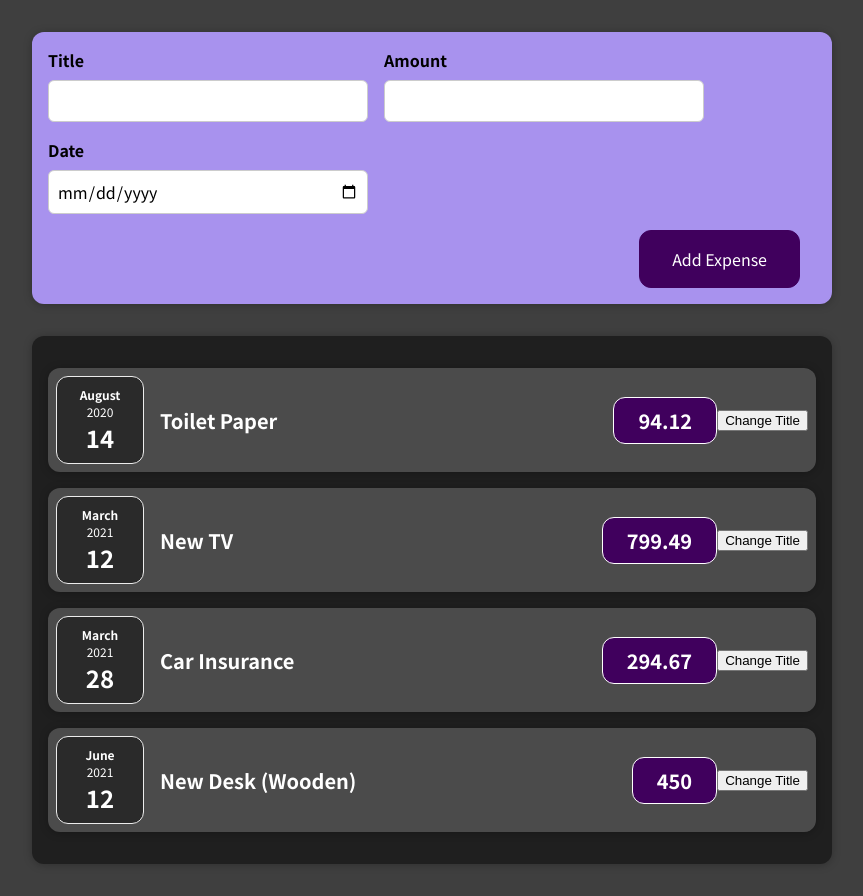
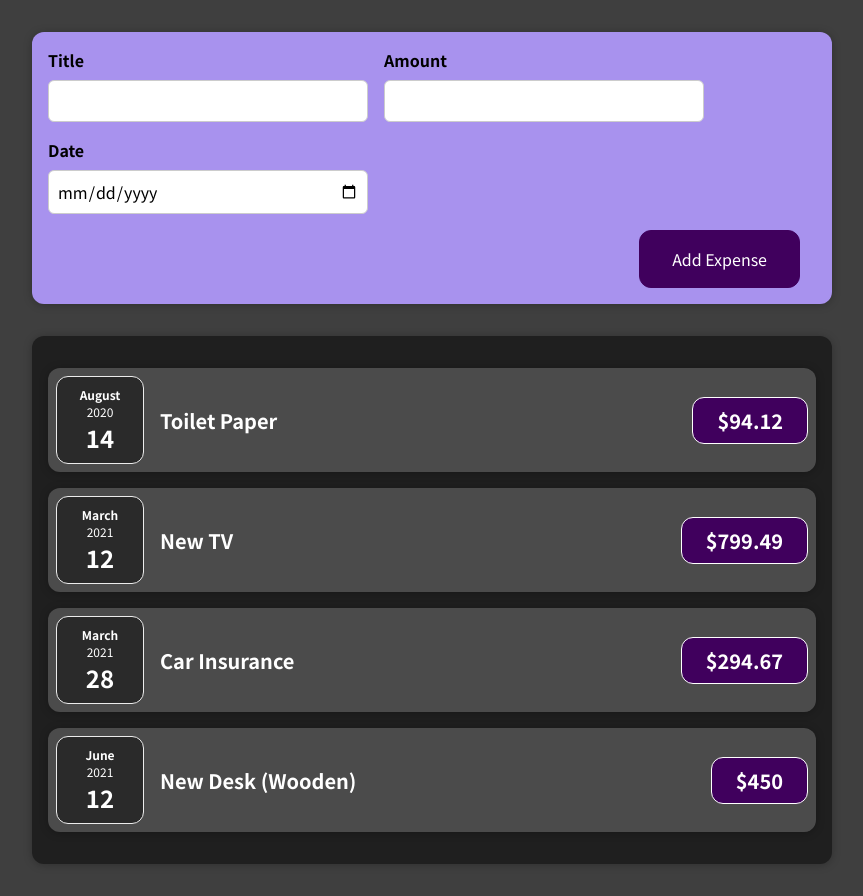
Before and after one commit to ayv8er/expensetracker, a React (Create React App) app: page / in a window 1280 px wide. Shown: the whole page, without its empty margins (208-1071 px from the left). Built offline with nearby package versions, Linux system fonts and the light colour scheme.

Commit message:
form submission updates expenses state with the input object from inputs

```diff
--- a/src/App.js
+++ b/src/App.js
@@ -1,8 +1,10 @@
+import { useState } from "react";
+
 import Expenses from "./components/Expenses/Expenses";
 import NewExpense from "./components/NewExpense/NewExpense";
 
 const App = () => {
-  const expenses = [
+  const [expenses, setExpenses] = useState([
     {
       id: "e1",
       title: "Toilet Paper",
@@ -22,11 +24,11 @@ const App = () => {
       amount: 450,
       date: new Date(2021, 5, 12),
     },
-  ];
+  ]);
 
   return (
     <div>
-      <NewExpense />
+      <NewExpense setExpenses={setExpenses} />
       <Expenses items={expenses} />
     </div>
   );
--- a/src/components/Expenses/ExpenseItem.js
+++ b/src/components/Expenses/ExpenseItem.js
@@ -7,21 +7,15 @@ import "./ExpenseItem.css";
 
 const ExpenseItem = (props) => {
   const { item } = props;
-
   const [title, setTitle] = useState(item.title);
-
-  const handleClick = () => {
-    setTitle("clicked");
-  };
 
   return (
     <Card className="expense-item">
       <ExpenseDate date={item.date} />
       <div className="expense-item__description">
         <h2>{title}</h2>
-        <div className="expense-item__price">{item.amount}</div>
+        <div className="expense-item__price">${item.amount}</div>
       </div>
-      <button onClick={handleClick}>Change Title</button>
     </Card>
   );
 };
--- a/src/components/NewExpense/ExpenseForm.js
+++ b/src/components/NewExpense/ExpenseForm.js
@@ -2,7 +2,7 @@ import { useState } from "react";
 
 import "./ExpenseForm.css";
 
-const ExpenseForm = () => {
+const ExpenseForm = (props) => {
   const [userInput, setUserInput] = useState({
     title: "",
     amount: "",
@@ -30,11 +30,15 @@ const ExpenseForm = () => {
   const handleSubmit = (event) => {
     event.preventDefault();
     const expenseData = {
+      id: (Math.random() * Math.random()).toString(),
       title: userInput.title,
       amount: userInput.amount,
       date: new Date(userInput.date),
     };
     console.log(expenseData);
+    props.setExpenses((prevState) => {
+      return [...prevState, expenseData];
+    });
     setUserInput({
       title: "",
       amount: "",
--- a/src/components/NewExpense/NewExpense.js
+++ b/src/components/NewExpense/NewExpense.js
@@ -2,10 +2,10 @@ import ExpenseForm from "./ExpenseForm";
 
 import "./NewExpense.css";
 
-const NewExpense = () => {
+const NewExpense = (props) => {
   return (
     <div className="new-expense">
-      <ExpenseForm />
+      <ExpenseForm setExpenses={props.setExpenses} />
     </div>
   );
 };
```
